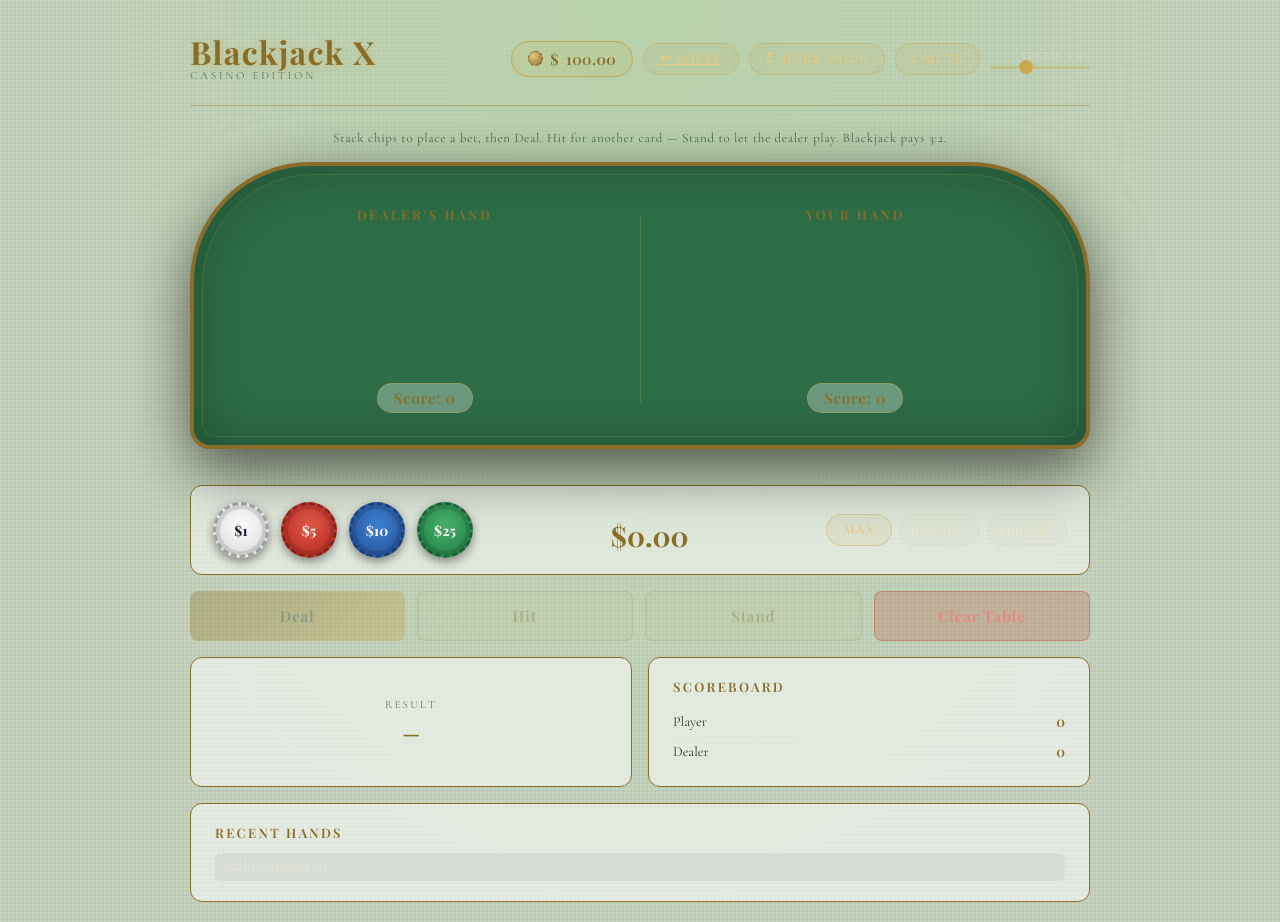
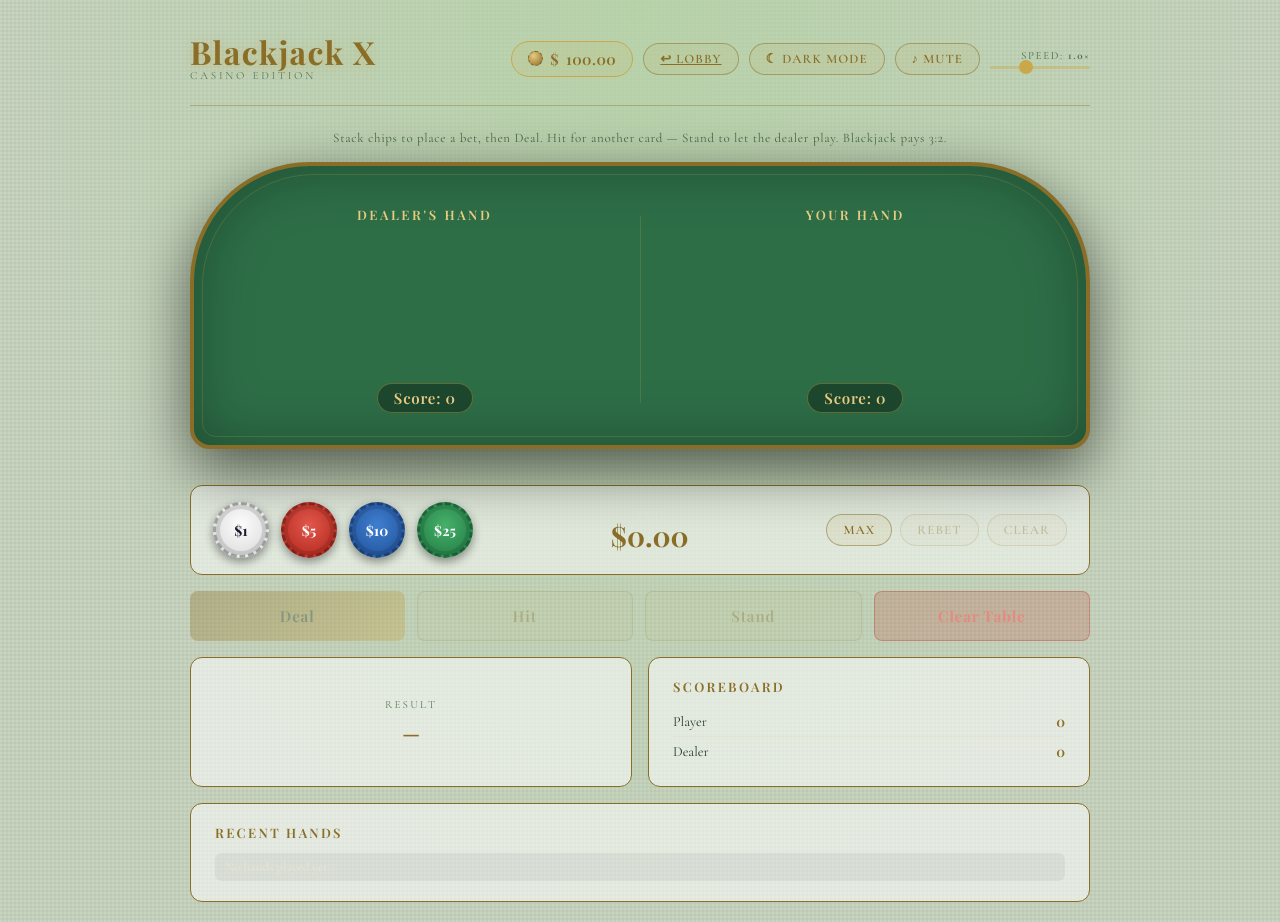
Before and after one commit to weaponxd253/CasinoX, a plain HTML site: page blackjack/index.html in a window 1280 px wide. Both pictures are taken after a click on the button "☀ LIGHT MODE". Drawn offline with nearby package versions, Linux system fonts and the light colour scheme.

Commit message:
Update styles.css for blackjack to be consistent with rest of site

```diff
--- a/blackjack/styles.css
+++ b/blackjack/styles.css
@@ -480,12 +480,19 @@
     body.light #leaderboard-list li { background: rgba(0,0,0,0.05); color: #2a3a2a; }
     body.light .logo-title { color: var(--gold-dark); }
     body.light .logo-sub { color: #5a7a5a; }
-    body.light .hand-label { color: var(--gold-dark); }
-    body.light .score-badge { color: var(--gold-dark); background: rgba(255,255,255,0.3); }
     body.light .instruction-strip { color: #4a6a4a; }
     body.light .header { border-color: rgba(138,110,40,0.4); }
     body.light .action-btn.primary { color: #1a2e1a; }
     body.light .action-btn.secondary { color: var(--gold-dark); border-color: rgba(138,110,40,0.5); }
+
+    /* The felt table stays DARK green even in light mode, so text on it must
+       stay light/gold — not dark — or it disappears against the felt. */
+    body.light .hand-label { color: var(--gold-light); }
+    body.light .score-badge { color: var(--gold-light); background: rgba(0,0,0,0.35); }
+    /* Header pill controls sit on the pale background → darker ink for contrast */
+    body.light .pill-btn { color: var(--gold-dark); border-color: rgba(138,110,40,0.5); }
+    body.light .pill-btn:hover { color: var(--gold-dark); }
+    body.light .speed-label { color: #4a6a4a; }
 
     @media (max-width: 600px) {
       .table-wrap { border-radius: 20px; padding: 24px 16px 20px; }
```
